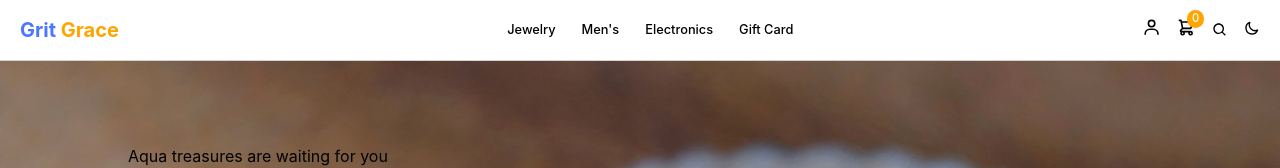
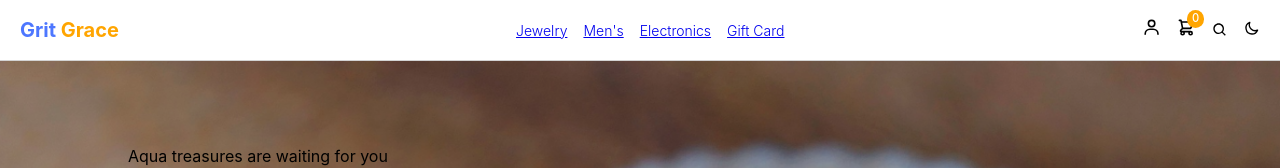
Before and after one commit to joycethh/playground, a React (Create React App) app: page /home in a window 1280 px wide. Shown: the top 168 px of the page. Built offline with nearby package versions, Linux system fonts and the light colour scheme; no server answers.

Commit message:
add nav item components

```diff
--- a/src/components/header/Nav.js
+++ b/src/components/header/Nav.js
@@ -61,7 +61,6 @@ const Nav = () => {
               Men's
             </NavLink>
           </li>
-
           <li>
             <NavLink to="/electronics" className={activeLink}>
               Electronics
--- a/src/components/header/header.scss
+++ b/src/components/header/header.scss
@@ -27,37 +27,37 @@
                 }
             }
 
-            .nav {
-                display: flex;
-                align-items: center;
-                gap: 20px;
+            // .nav {
+            //     display: flex;
+            //     align-items: center;
+            //     gap: 20px;
 
-                a {
-                font-weight: 500;
-                font-size: 0.8rem;
-                text-decoration: none;
-                color: themed('textColor');
-                cursor: pointer;
-                padding: 5px;
+            //     a {
+            //     font-weight: 500;
+            //     font-size: 0.8rem;
+            //     text-decoration: none;
+            //     color: themed('textColor');
+            //     cursor: pointer;
+            //     padding: 5px;
 
 
-                &:hover {
-                    color: themed('highlight');
-                }
-                &.active {
-                    border-bottom: 2px solid themed('highlight');
-                  }
-                }
+            //     &:hover {
+            //         color: themed('highlight');
+            //     }
+            //     &.active {
+            //         border-bottom: 2px solid themed('highlight');
+            //       }
+            //     }
 
-                @include mobile{
-                    display: none;
-                }
+            //     @include mobile{
+            //         display: none;
+            //     }
 
-                @include tablet{
-                    width: 200px;
-                }
+            //     @include tablet{
+            //         width: 200px;
+            //     }
 
-            }
+            // }
 
             .icons{
                 display: flex;
--- a/src/components/header/nav.scss
+++ b/src/components/header/nav.scss
@@ -11,8 +11,6 @@
             gap: 1rem;
             position: relative;
             justify-content: center;
-
-
 
             list-style: none;
 
```
